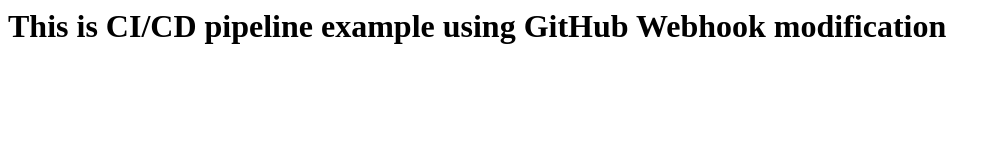
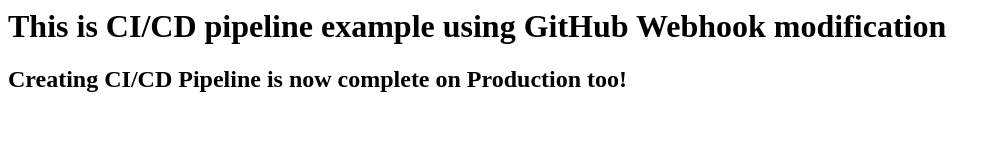
Before and after one commit to maknikarrushikesh/CICD-Pipeline, a plain HTML site: page index.html in a window 1280 px wide. Shown: the whole page, without its empty margins (0-1001 px from the left). Drawn offline with Linux system fonts and the light colour scheme.

Commit message:
Added code for production

```diff
--- a/index.html
+++ b/index.html
@@ -2,5 +2,6 @@
 <title>Jenkin's CI/CD Pipeline</title>
 <body>
 <h1>This is CI/CD pipeline example using GitHub Webhook modification</h1>
+<h2>Creating CI/CD Pipeline is now complete on Production too!</h2>
 </body>
 </html>
```
